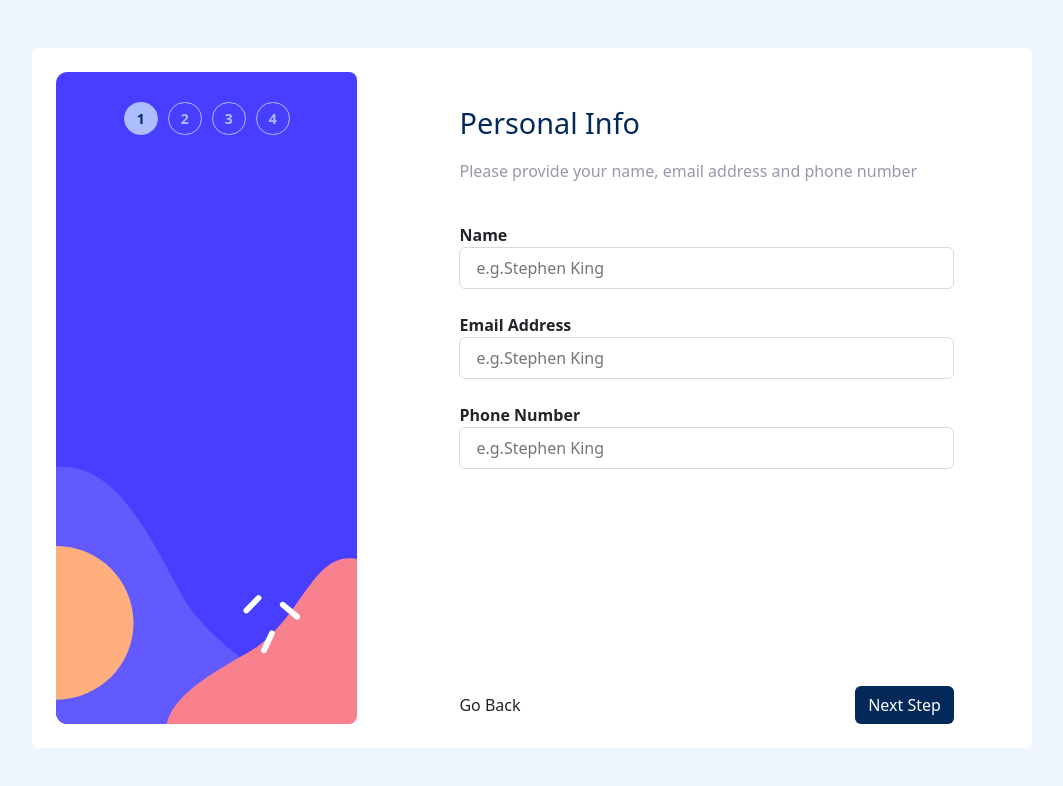
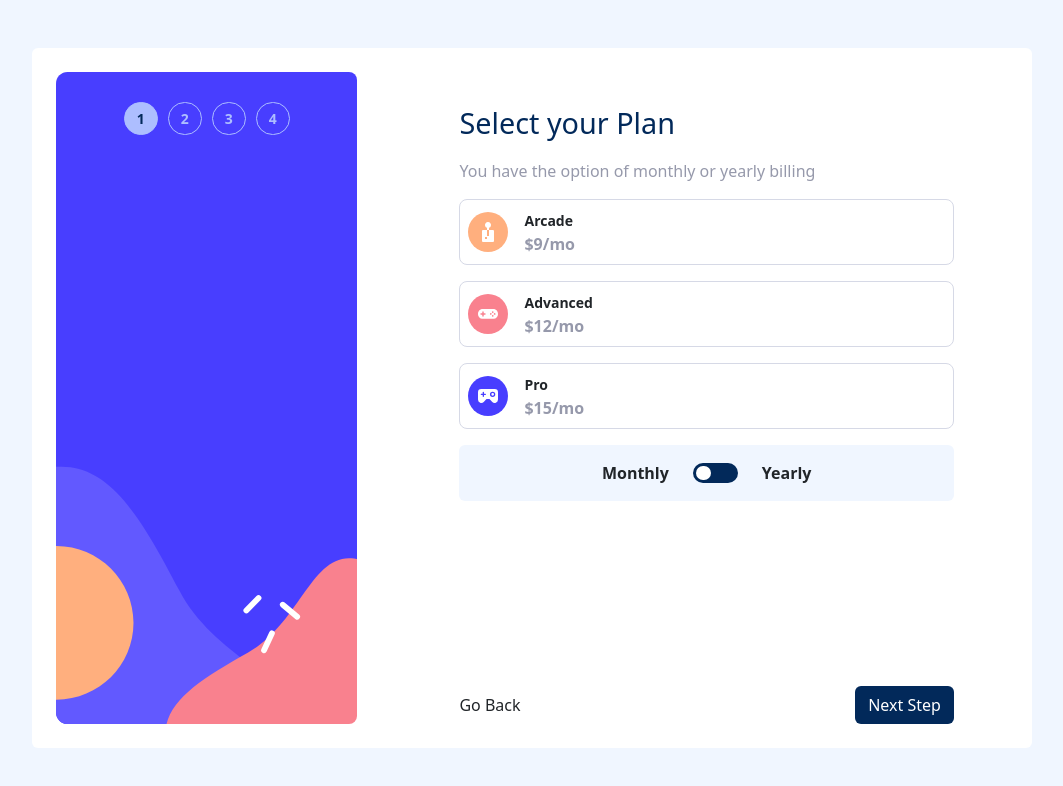
Before and after one commit to ObodoakorDavid/FM-Multi-Step-Form, a React (Create React App) app: page / in a window 1280 px wide. Shown: the top 786 px of the page, without its empty margins (108-1171 px from the left). Built offline with nearby package versions, Linux system fonts and the light colour scheme.

Commit message:
finished the slider

```diff
--- a/src/components/SecondPage.jsx
+++ b/src/components/SecondPage.jsx
@@ -5,6 +5,8 @@ import FormContext from "../context/FormContext";
 
 const SecondPage = () => {
   const { data, handleSelectPlan } = useContext(FormContext);
+
+  const [pickPlan, setPickPlan] = useState(true);
 
   return (
     <div className="second-page">
@@ -40,10 +42,30 @@ const SecondPage = () => {
           );
         })}
       </div>
-      <div className="bottom-section mt-4 mt-sm-3 rounded d-flex justify-content-between p-3 align-items-center bg-magnolia">
-        <p className="m-0">Monthly</p>
-        <div className="">toggle</div>
-        <p className="m-0">Yearly</p>
+      <div className="bottom-section mt-4 mt-sm-3 rounded d-flex justify-content-center gap-3 gap-sm-4 p-3 align-items-center bg-magnolia">
+        <p className="m-0 fw-bold">Monthly</p>
+
+        {/* <div class="form-check form-switch d-flex justify-content-center">
+          <input
+            class="form-check-input"
+            type="checkbox"
+            role="switch"
+            id="flexSwitchCheckDefault"
+          />
+          <label class="form-check-label" for="flexSwitchCheckDefault"></label>
+        </div> */}
+        <div
+          className={`slider rounded-5 ${pickPlan ? "" : "active"}`}
+          onClick={() => {
+            setPickPlan(!pickPlan);
+            console.log("jj");
+            console.log(pickPlan);
+          }}
+        >
+          {/* <input type="checkbox" /> */}
+          <span></span>
+        </div>
+        <p className="m-0 fw-bold">Yearly</p>
       </div>
     </div>
   );
--- a/src/context/FormContext.js
+++ b/src/context/FormContext.js
@@ -10,7 +10,7 @@ const FormContext = createContext();
 export default FormContext;
 
 export const FormProvider = ({ children }) => {
-  const [pageIndex, setPageIndex] = useState(0);
+  const [pageIndex, setPageIndex] = useState(1);
   const [userDetails, setUserDetails] = useState({
     name: "",
     email: "",
```
Also changed, not shown: src/styles/All.css.
